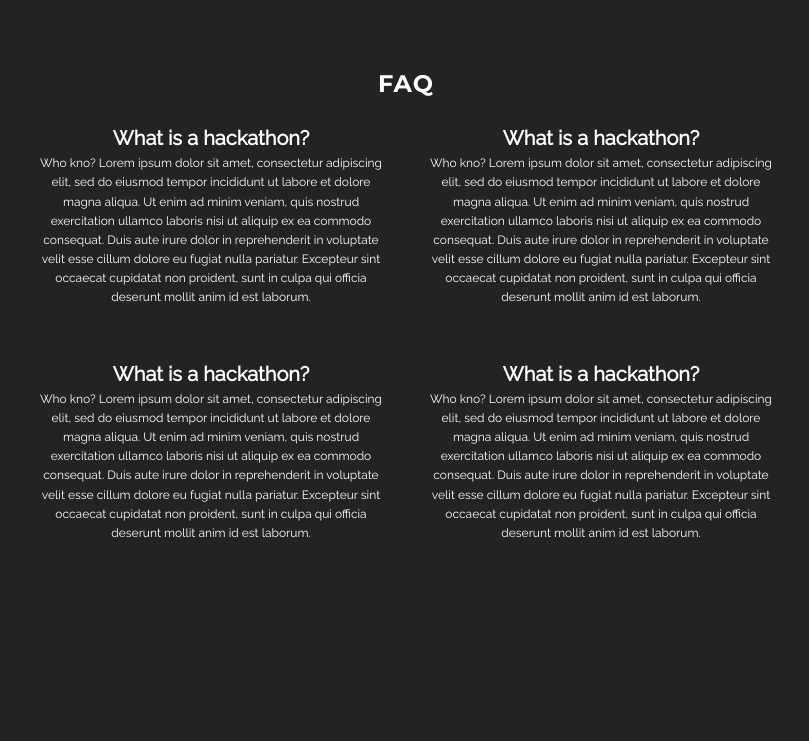
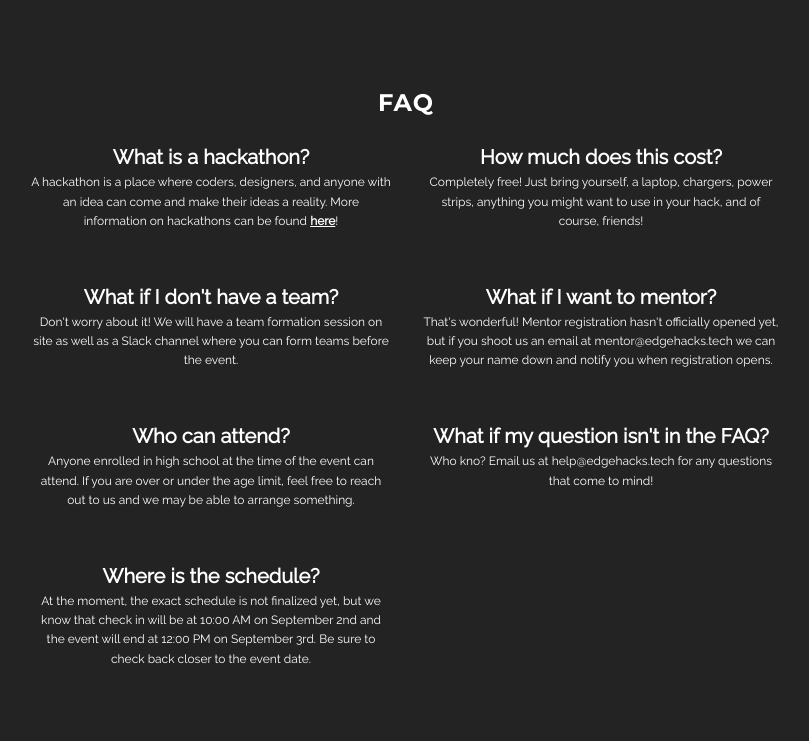
Before and after one commit to EdgeHacks/edgehacks.github.io, a plain HTML site: page index.html in a window 1280 px wide. Shown: the part 1660-2401 px from the top of the page, without its empty margins (234-1043 px from the left). Drawn offline with nearby package versions, Linux system fonts and the light colour scheme.

Commit message:
make less meme

```diff
--- a/edgy.css
+++ b/edgy.css
@@ -136,7 +136,7 @@ a:focus,a:hover {
     padding: 100px 0;
     text-align: center;
     color: #fff;
-    background-image: linear-gradient(rgba(35,35,35, 0.8), rgba(35,35,35, 0.8)),url('img/edgy.png') !important;
+    background-image: linear-gradient(rgba(35,35,35, 0.9), rgba(35,35,35, 0.9)),url('img/edgy.png') !important;
     position:relative;
     width:100%;
     text-align:center
--- a/index.html
+++ b/index.html
@@ -48,6 +48,8 @@
                 <div class="row">
                     <div class="col-md-8 col-md-offset-2">
 
+                        <img style = "height:250px; padding-bottom: 30px" src="img/templogo.png">
+
                         <h2 style="font-size: 50px !important; font-family: 'Raleway', sans-serif; text-transform: lowercase !important">edgeHacks</h2>
                         <p class="" style = "font-family: 'Raleway'; padding-top: 20px";>42 Silicon Valley: 6600 Dumbarton Cir, Fremont, CA </p>
                         <p class="" style = "font-family: 'Raleway'; padding-bottom: 20px";>September 2 - 3rd, 2017</p>
@@ -67,7 +69,7 @@
         <div class="row">
                 <h3 style = "padding-bottom: 20px">About</h3>
             <div class="col-lg-8 col-lg-offset-2" style = "font-family:'Raleway'">
-                <p style = "font-size: 16px">Are you interested in making something cool this weekend? Welcome to EdgeHacks, the most edgy hackathon in the Bay Area. EdgeHacks is the place for you, your friends, or anyone who is interested in learning new skills this weekend.</p>
+                <p style = "font-size: 16px">Are you interested in making something cool, learning a new skill, or making new friends this weekend? Welcome to EdgeHacks, a hackathon hosted at 42 Silicon Valley. EdgeHacks is the perfect place for you, your friends, or anyone who wants to learn new skills.</p>
             </div>
         </div>
     </section>
@@ -81,12 +83,14 @@
                 <div class="col-lg-4 col-lg-offset-2">
                     <div class = "faqboxes">
                         <p><strong>Day 1: September 2nd</strong></p>
+                        <p class = "answer">10AM: Check In</p>
                         <p class = "answer">TBD!</p>
                     </div>
                 </div>
                 <div class="col-lg-4">
                     <div class = "faqboxes">
                         <p><strong>Day 2: September 3rd</strong></p>
+                        <p class = "answer">12PM: Closing</p>
                         <p class = "answer">TBD!</p>
                     </div>
                 </div>
@@ -105,24 +109,39 @@
                 <div class="col-lg-4 col-lg-offset-2">
                     <div class = "faqboxes">
                         <p><strong>What is a hackathon?</strong></p>
-                        <p class = "answer">Who kno? Lorem ipsum dolor sit amet, consectetur adipiscing elit, sed do eiusmod tempor incididunt ut labore et dolore magna aliqua. Ut enim ad minim veniam, quis nostrud exercitation ullamco laboris nisi ut aliquip ex ea commodo consequat. Duis aute irure dolor in reprehenderit in voluptate velit esse cillum dolore eu fugiat nulla pariatur. Excepteur sint occaecat cupidatat non proident, sunt in culpa qui officia deserunt mollit anim id est laborum.</p>
+                        <p class = "answer">A hackathon is a place where coders, designers, and anyone with an idea can come and make their ideas a reality. More information on hackathons can be found <a style="font-weight:bold;text-decoration:underline;color:white !important"href="https://mlh.io/parent-hackathon-guide" target="_blank">here</a>!</p>
                     </div>
 
                     <div class = "faqboxes">
-                        <p><strong>What is a hackathon?</strong></p>
-                        <p class = "answer">Who kno? Lorem ipsum dolor sit amet, consectetur adipiscing elit, sed do eiusmod tempor incididunt ut labore et dolore magna aliqua. Ut enim ad minim veniam, quis nostrud exercitation ullamco laboris nisi ut aliquip ex ea commodo consequat. Duis aute irure dolor in reprehenderit in voluptate velit esse cillum dolore eu fugiat nulla pariatur. Excepteur sint occaecat cupidatat non proident, sunt in culpa qui officia deserunt mollit anim id est laborum.</p>
+                        <p><strong>What if I don't have a team?</strong></p>
+                        <p class = "answer">Don't worry about it! We will have a team formation session on site as well as a Slack channel where you can form teams before the event.</p>
+                    </div>
+
+                    <div class = "faqboxes">
+                        <p><strong>Who can attend?</strong></p>
+                        <p class = "answer">Anyone enrolled in high school at the time of the event can attend. If you are over or under the age limit, feel free to reach out to us and we may be able to arrange something.</p>
+                    </div>
+
+                    <div class = "faqboxes">
+                        <p><strong>Where is the schedule?</strong></p>
+                        <p class = "answer">At the moment, the exact schedule is not finalized yet, but we know that check in will be at 10:00 AM on September 2nd and the event will end at 12:00 PM on September 3rd. Be sure to check back closer to the event date.</p>
                     </div>
 
                 </div>
                 <div class="col-lg-4">
                     <div class = "faqboxes">
-                        <p><strong>What is a hackathon?</strong></p>
-                        <p class = "answer">Who kno? Lorem ipsum dolor sit amet, consectetur adipiscing elit, sed do eiusmod tempor incididunt ut labore et dolore magna aliqua. Ut enim ad minim veniam, quis nostrud exercitation ullamco laboris nisi ut aliquip ex ea commodo consequat. Duis aute irure dolor in reprehenderit in voluptate velit esse cillum dolore eu fugiat nulla pariatur. Excepteur sint occaecat cupidatat non proident, sunt in culpa qui officia deserunt mollit anim id est laborum.</p>
+                        <p><strong>How much does this cost?</strong></p>
+                        <p class = "answer">Completely free! Just bring yourself, a laptop, chargers, power strips, anything you might want to use in your hack, and of course, friends!</p>
                     </div>
 
                     <div class = "faqboxes">
-                        <p><strong>What is a hackathon?</strong></p>
-                        <p class = "answer">Who kno? Lorem ipsum dolor sit amet, consectetur adipiscing elit, sed do eiusmod tempor incididunt ut labore et dolore magna aliqua. Ut enim ad minim veniam, quis nostrud exercitation ullamco laboris nisi ut aliquip ex ea commodo consequat. Duis aute irure dolor in reprehenderit in voluptate velit esse cillum dolore eu fugiat nulla pariatur. Excepteur sint occaecat cupidatat non proident, sunt in culpa qui officia deserunt mollit anim id est laborum.</p>
+                        <p><strong>What if I want to mentor?</strong></p>
+                        <p class = "answer">That's wonderful! Mentor registration hasn't officially opened yet, but if you shoot us an email at mentor@edgehacks.tech we can keep your name down and notify you when registration opens.</p>
+                    </div>
+
+                    <div class = "faqboxes">
+                        <p><strong>What if my question isn't in the FAQ?</strong></p>
+                        <p class = "answer">Who kno? Email us at help@edgehacks.tech for any questions that come to mind!</p>
                     </div>
                 </div>
             </div>
@@ -166,7 +185,7 @@
     <!-- Footer -->
     <footer>
         <div class="container text-center">
-            <p class="" style = "font-family: 'Raleway'; font-size:14px">Copyright &copy; EdgeHacks</p>
+            <p class="" style = "font-family: 'Raleway'; font-size:14px">Copyright 2017 &copy; EdgeHacks</p>
         </div>
     </footer>
 
```
Also changed, not shown: img/templogo.png (added).
